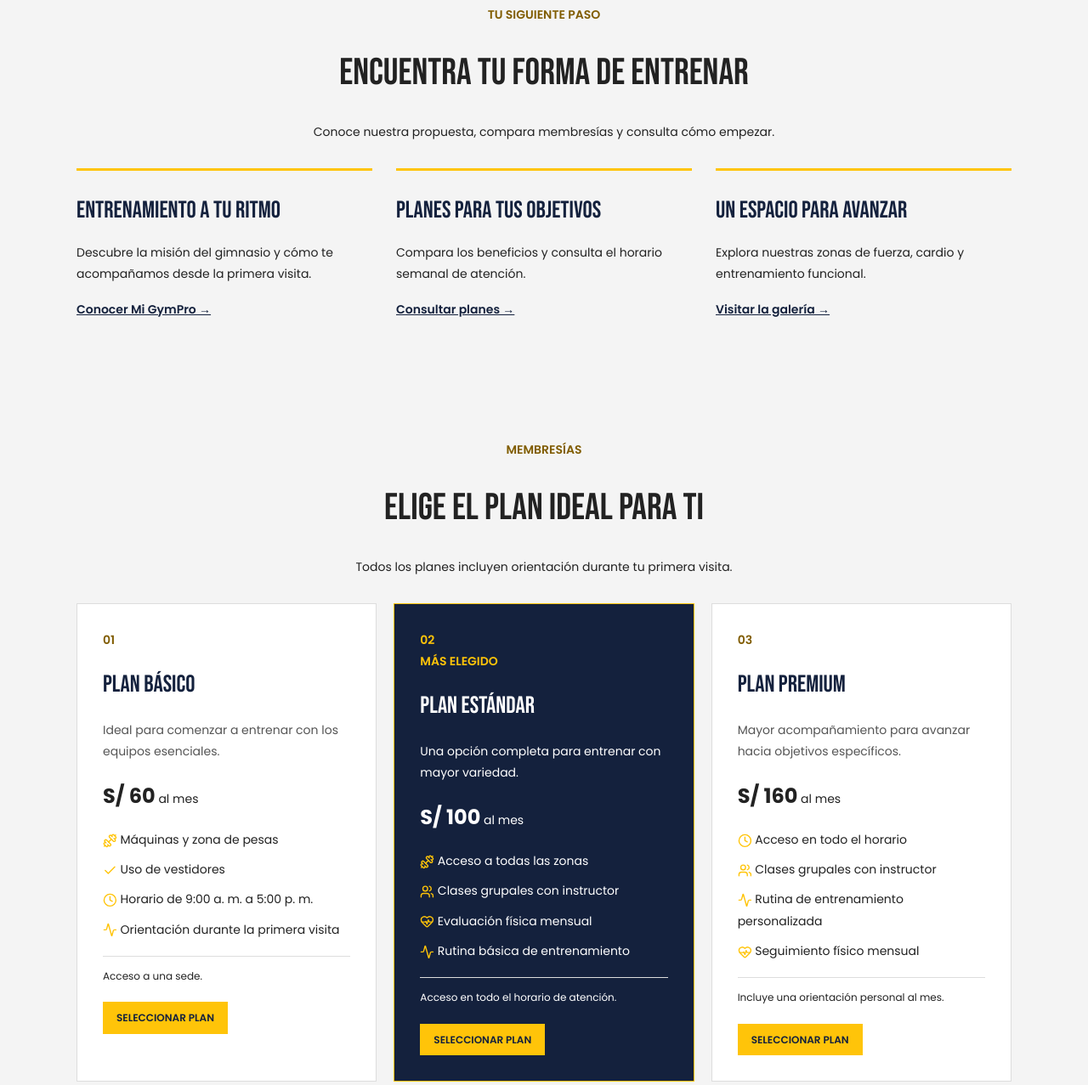
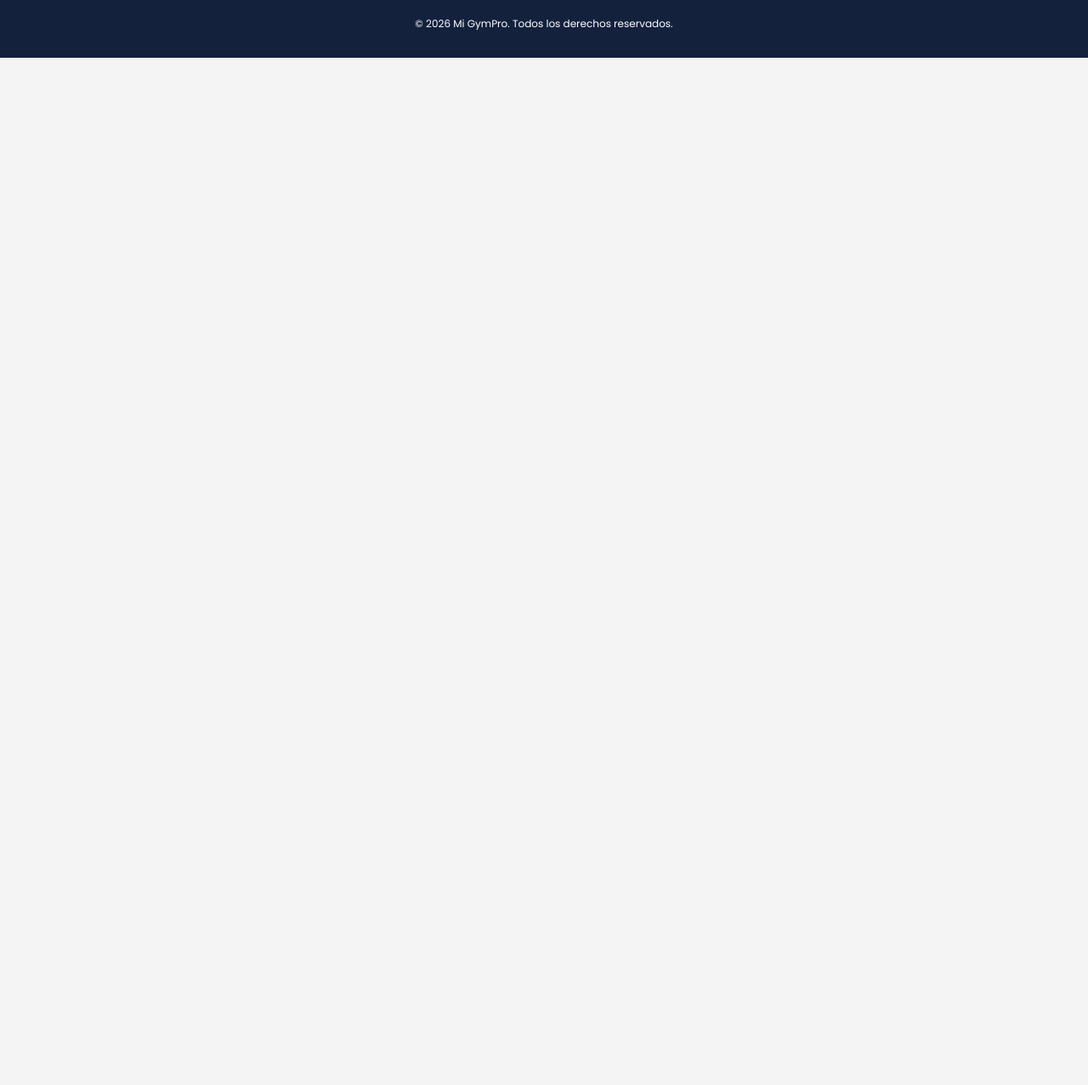
Before and after one commit to U25210081/Taller-Programacion-Web, a plain HTML site: page index.html in a window 1280 px wide. Shown: the part 1309-2586 px from the top of the page at 85% size. After the commit the page ends 1377 px from the top, so only its background shows below. Drawn offline with nearby package versions, Linux system fonts and the light colour scheme.

Commit message:
fix: elimina secciones duplicadas de Inicio

```diff
--- a/index.html
+++ b/index.html
@@ -80,20 +80,6 @@
   <!-- Contenido principal y destino del enlace accesible Saltar al contenido. -->
   <main id="contenido">
     <!-- Presentación del gimnasio, misión, visión e imagen descriptiva. -->
-    <section id="nosotros" class="seccion nosotros">
-      <div class="nosotros-col1">
-        <p class="etiqueta">SOBRE NOSOTROS</p>
-        <h2>Un espacio para alcanzar tus objetivos</h2>
-        <p>Mi GymPro es un gimnasio orientado al bienestar y al entrenamiento responsable. Contamos con máquinas, clases
-          grupales y entrenadores preparados para acompañar a nuestros clientes.</p>
-        <p><strong>Misión:</strong> ofrecer un espacio seguro y accesible para mejorar la salud física.</p>
-        <p><strong>Visión:</strong> ser un gimnasio reconocido por la buena atención y el acompañamiento constante.</p>
-      </div>
-
-      <div class="nosotros-col2">
-        <img src="assets/img/zona-pesas.png" alt="Zona de pesas de Mi GymPro" loading="lazy">
-      </div>
-    </section>
     <section class="seccion acceso-paginas">
       <div class="titulo-seccion">
         <p class="etiqueta">TU SIGUIENTE PASO</p>
@@ -119,61 +105,6 @@
       </div>
     </section>
     <!-- Membresías con precios, beneficios y enlaces hacia el formulario de contacto. -->
-    <section id="planes" class="seccion">
-      <div class="titulo-seccion">
-        <p class="etiqueta">MEMBRESÍAS</p>
-        <h2>Elige el plan ideal para ti</h2>
-        <p>Todos los planes incluyen orientación durante tu primera visita.</p>
-      </div>
-
-      <div class="lista-planes">
-        <article class="plan">
-          <p class="numero-plan">01</p>
-          <h3>Plan Básico</h3>
-          <p class="descripcion-plan">Ideal para comenzar a entrenar con los equipos esenciales.</p>
-          <p class="precio"><strong>S/ 60</strong> al mes</p>
-          <div class="plan-beneficios">
-            <p><i data-lucide="dumbbell" aria-hidden="true"></i> Máquinas y zona de pesas</p>
-            <p><i data-lucide="check" aria-hidden="true"></i> Uso de vestidores</p>
-            <p><i data-lucide="clock" aria-hidden="true"></i> Horario de 9:00 a. m. a 5:00 p. m.</p>
-            <p><i data-lucide="activity" aria-hidden="true"></i> Orientación durante la primera visita</p>
-          </div>
-          <p class="condicion-plan">Acceso a una sede.</p>
-          <a href="contacto.html">Seleccionar plan</a>
-        </article>
-
-        <article class="plan destacado">
-          <p class="numero-plan">02</p>
-          <p class="recomendado">MÁS ELEGIDO</p>
-          <h3>Plan Estándar</h3>
-          <p class="descripcion-plan">Una opción completa para entrenar con mayor variedad.</p>
-          <p class="precio"><strong>S/ 100</strong> al mes</p>
-          <div class="plan-beneficios">
-            <p><i data-lucide="dumbbell" aria-hidden="true"></i> Acceso a todas las zonas</p>
-            <p><i data-lucide="users" aria-hidden="true"></i> Clases grupales con instructor</p>
-            <p><i data-lucide="heart-pulse" aria-hidden="true"></i> Evaluación física mensual</p>
-            <p><i data-lucide="activity" aria-hidden="true"></i> Rutina básica de entrenamiento</p>
-          </div>
-          <p class="condicion-plan">Acceso en todo el horario de atención.</p>
-          <a href="contacto.html">Seleccionar plan</a>
-        </article>
-
-        <article class="plan">
-          <p class="numero-plan">03</p>
-          <h3>Plan Premium</h3>
-          <p class="descripcion-plan">Mayor acompañamiento para avanzar hacia objetivos específicos.</p>
-          <p class="precio"><strong>S/ 160</strong> al mes</p>
-          <div class="plan-beneficios">
-            <p><i data-lucide="clock" aria-hidden="true"></i> Acceso en todo el horario</p>
-            <p><i data-lucide="users" aria-hidden="true"></i> Clases grupales con instructor</p>
-            <p><i data-lucide="activity" aria-hidden="true"></i> Rutina de entrenamiento personalizada</p>
-            <p><i data-lucide="heart-pulse" aria-hidden="true"></i> Seguimiento físico mensual</p>
-          </div>
-          <p class="condicion-plan">Incluye una orientación personal al mes.</p>
-          <a href="contacto.html">Seleccionar plan</a>
-        </article>
-      </div>
-    </section>
   </main>
   <!-- Pie compartido con navegación secundaria y datos de contacto. -->
   <footer>
```
